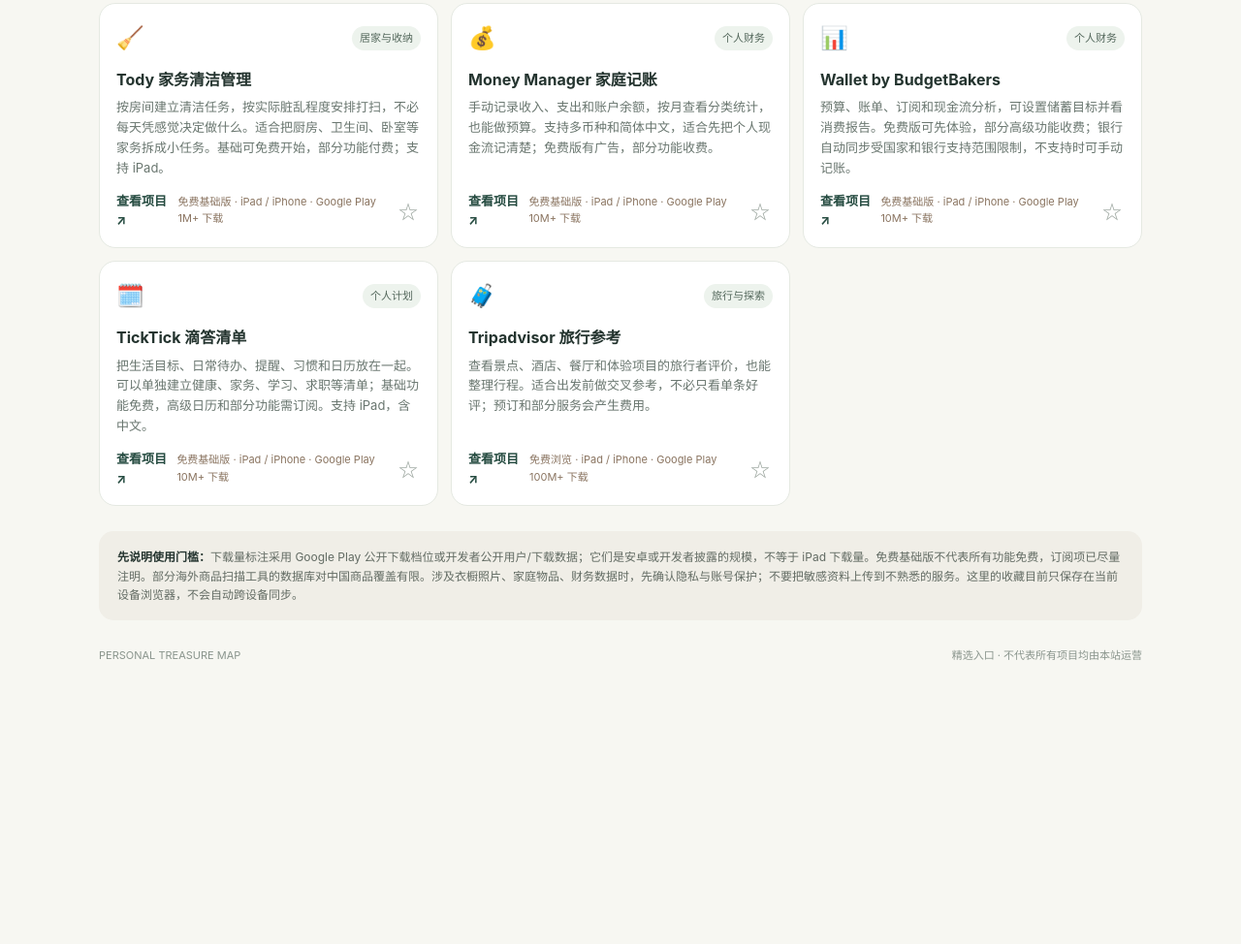
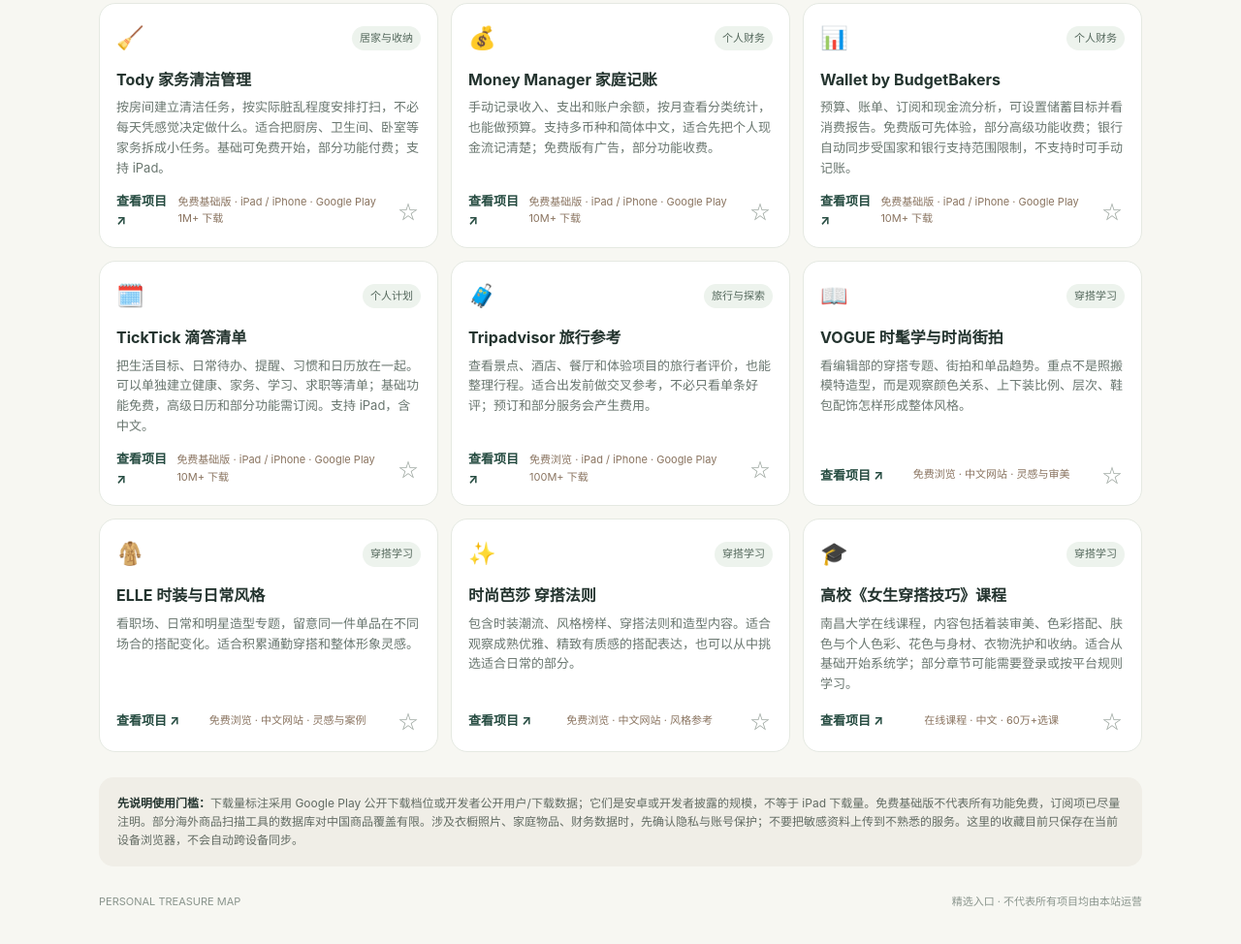
Before and after one commit to yaolu919/my-life-treasure, a plain HTML site: page index.html in a window 1280 px wide. Shown: the part 1332-2306 px from the top of the page at 97% size. Before the commit the page ends 2082 px from the top, so only its background shows below. Drawn offline with Linux system fonts and the light colour scheme.

Commit message:
Add fashion learning resources and magazine guides

```diff
--- a/index.html
+++ b/index.html
@@ -139,6 +139,42 @@ const resources = [
     "l": "免费浏览 · iPad / iPhone · Google Play 100M+ 下载",
     "u": "https://www.tripadvisor.com",
     "k": "旅行 旅游 景点 酒店 餐厅 评价 行程"
+  },
+  {
+    "c": "穿搭学习",
+    "e": "📖",
+    "n": "VOGUE 时髦学与时尚街拍",
+    "d": "看编辑部的穿搭专题、街拍和单品趋势。重点不是照搬模特造型，而是观察颜色关系、上下装比例、层次、鞋包配饰怎样形成整体风格。",
+    "l": "免费浏览 · 中文网站 · 灵感与审美",
+    "u": "https://www.vogue.com.cn/fashion/",
+    "k": "穿搭学习 杂志 瑞丽 灵感 街拍 配色 比例 风格 时髦学"
+  },
+  {
+    "c": "穿搭学习",
+    "e": "🧥",
+    "n": "ELLE 时装与日常风格",
+    "d": "看职场、日常和明星造型专题，留意同一件单品在不同场合的搭配变化。适合积累通勤穿搭和整体形象灵感。",
+    "l": "免费浏览 · 中文网站 · 灵感与案例",
+    "u": "https://www.ellechina.com/",
+    "k": "穿搭学习 杂志 日常 通勤 职场 穿搭博主 灵感"
+  },
+  {
+    "c": "穿搭学习",
+    "e": "✨",
+    "n": "时尚芭莎 穿搭法则",
+    "d": "包含时装潮流、风格榜样、穿搭法则和造型内容。适合观察成熟优雅、精致有质感的搭配表达，也可以从中挑选适合日常的部分。",
+    "l": "免费浏览 · 中文网站 · 风格参考",
+    "u": "https://www.bazaar.com.cn/",
+    "k": "穿搭学习 杂志 瑞丽 成熟 优雅 气质 风格 造型"
+  },
+  {
+    "c": "穿搭学习",
+    "e": "🎓",
+    "n": "高校《女生穿搭技巧》课程",
+    "d": "南昌大学在线课程，内容包括着装审美、色彩搭配、肤色与个人色彩、花色与身材、衣物洗护和收纳。适合从基础开始系统学；部分章节可能需要登录或按平台规则学习。",
+    "l": "在线课程 · 中文 · 60万+选课",
+    "u": "https://higher.smartedu.cn/course/6905298f5345b68214576af1",
+    "k": "穿搭学习 课程 教程 版型 色彩 肤色 面料 衣物洗护"
   }
 ];
 const categories=["全部",...new Set(resources.map(x=>x.c)),"☆ 我的收藏"];
```
